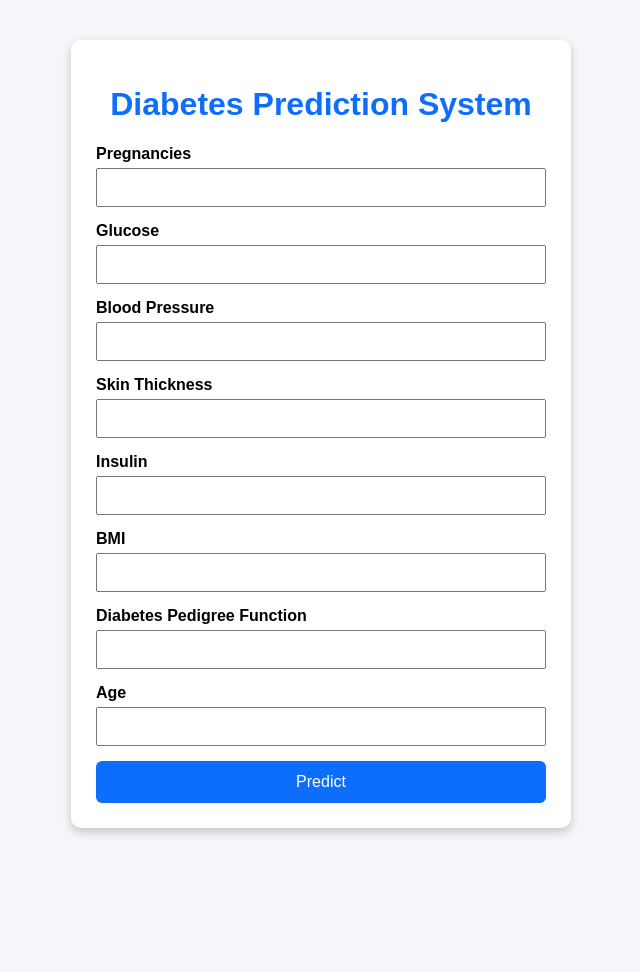
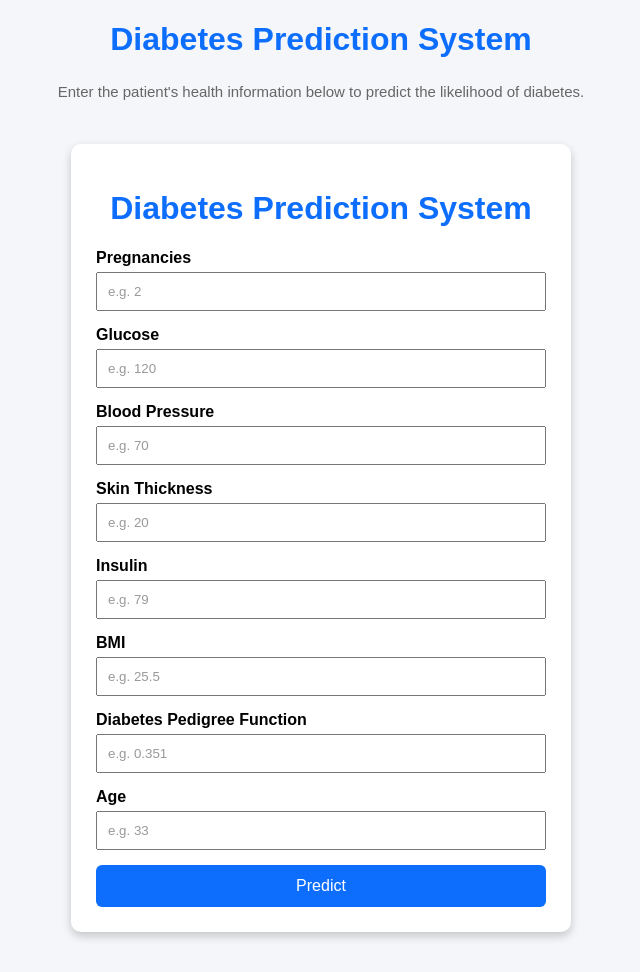
Before and after one commit to harinisharma-t/DiabetesPredictionAI, a Flask app: page / in a window 1280 px wide. Shown: the whole page, without its empty margins (319-959 px from the left). Before the commit the page ends 835 px from the top, so only its background shows below. Run offline with Flask 3, Linux system fonts and the light colour scheme; parts of the project's set-up code (start-up, migrations or seed data) failed here and were passed over.

Commit message:
Day 9: Improve UI with confidence score and better form inputs

```diff
--- a/app/app.py
+++ b/app/app.py
@@ -31,6 +31,9 @@ def predict():
     ]
 
     prediction = model.predict([features])
+    probability = model.predict_proba([features])
+
+    confidence = round(max(probability[0]) * 100, 2)
 
     if prediction[0] == 1:
         result = "⚠️ High Risk of Diabetes"
@@ -40,10 +43,11 @@ def predict():
         color = "#198754"
 
     return render_template(
-        "result.html",
-        prediction=result,
-        color=color
-    )
+    "result.html",
+    prediction=result,
+    color=color,
+    confidence=confidence
+)
 
 
 if __name__ == "__main__":
--- a/app/static/style.css
+++ b/app/static/style.css
@@ -70,3 +70,21 @@ p {
     line-height: 1.6;
     font-size: 15px;
 }
+.confidence-box{
+    margin-top:20px;
+    font-size:20px;
+    background:#f1f5f9;
+    padding:15px;
+    border-radius:10px;
+    border-left:6px solid #2563eb;
+}
+.subtitle{
+    text-align:center;
+    color:#666;
+    margin-bottom:25px;
+    font-size:15px;
+}
+
+input::placeholder{
+    color:#999;
+}
--- a/app/templates/index.html
+++ b/app/templates/index.html
@@ -1,7 +1,11 @@
 <!DOCTYPE html>
 <html>
 <head>
-    <title>Diabetes Prediction</title>
+   <h1>Diabetes Prediction System</h1>
+
+<p class="subtitle">
+Enter the patient's health information below to predict the likelihood of diabetes.
+</p>
 
     <link rel="stylesheet" href="{{ url_for('static', filename='style.css') }}">
 </head>
@@ -15,29 +19,28 @@
 <form action="/predict" method="POST">
 
 <label>Pregnancies</label>
-<input type="number" name="Pregnancies" required>
+<input type="number" name="Pregnancies" placeholder="e.g. 2" required>
 
 <label>Glucose</label>
-<input type="number" name="Glucose" required>
+<input type="number" name="Glucose" placeholder="e.g. 120" required>
 
 <label>Blood Pressure</label>
-<input type="number" name="BloodPressure" required>
+<input type="number" name="BloodPressure" placeholder="e.g. 70" required>
 
 <label>Skin Thickness</label>
-<input type="number" name="SkinThickness" required>
+<input type="number" name="SkinThickness" placeholder="e.g. 20" required>
 
 <label>Insulin</label>
-<input type="number" name="Insulin" required>
+<input type="number" name="Insulin" placeholder="e.g. 79" required>
 
 <label>BMI</label>
-<input type="number" step="0.1" name="BMI" required>
+<input type="number" step="0.1" name="BMI" placeholder="e.g. 25.5" required>
 
 <label>Diabetes Pedigree Function</label>
-<input type="number" step="0.001" name="DiabetesPedigreeFunction" required>
+<input type="number" step="0.001" name="DiabetesPedigreeFunction" placeholder="e.g. 0.351" required>
 
 <label>Age</label>
-<input type="number" name="Age" required>
-
+<input type="number" name="Age" placeholder="e.g. 33" required>
 <button type="submit">Predict</button>
 
 </form>
--- a/app/templates/result.html
+++ b/app/templates/result.html
@@ -13,6 +13,10 @@
 
     <div class="result">
         <h2 style="color: {{ color }};">{{ prediction }}</h2>
+
+        <div class="confidence-box">
+    <strong>Confidence:</strong> {{ confidence }}%
+        </div>
 
         <p>
             <strong>Disclaimer:</strong><br>
```
